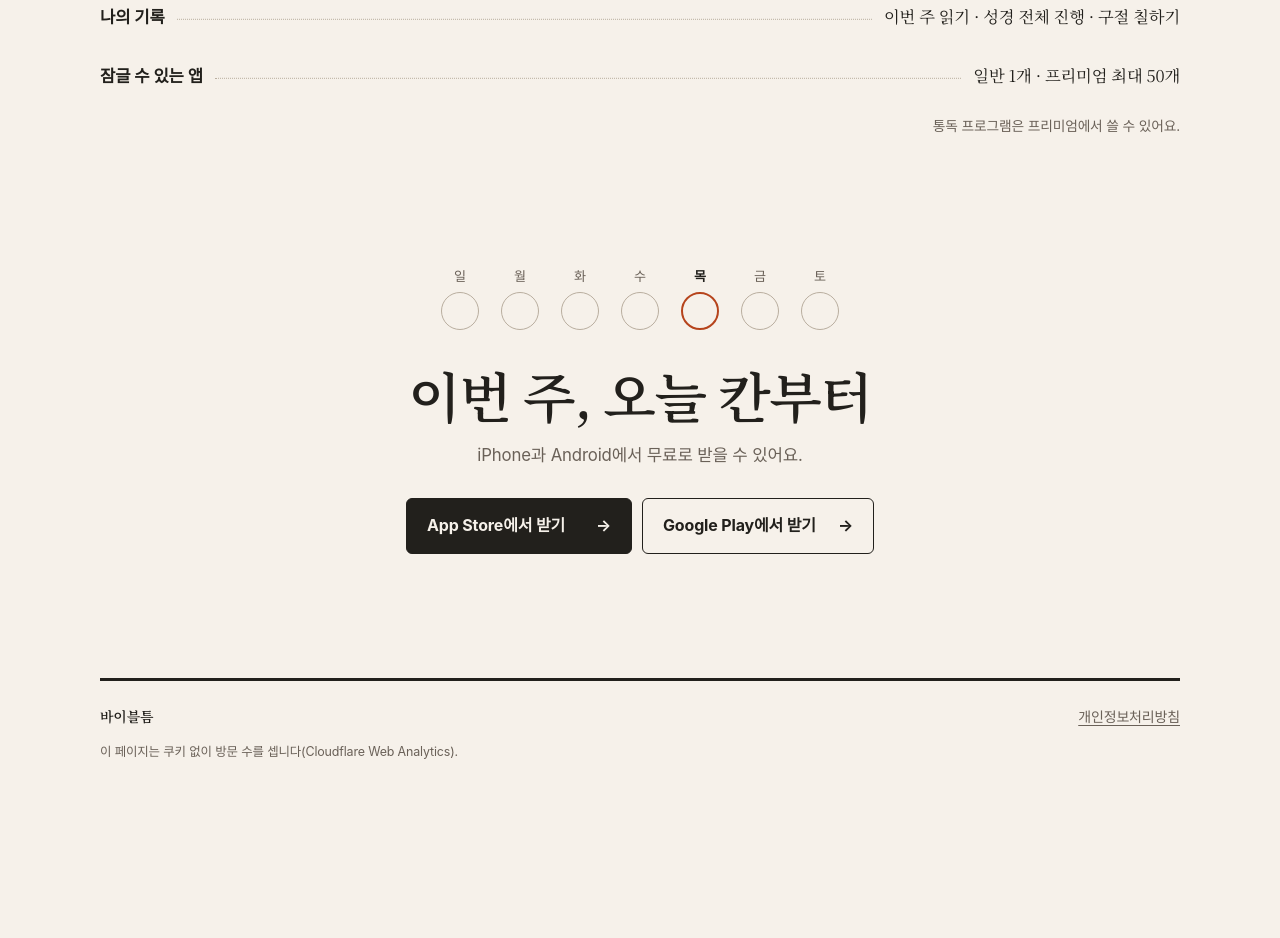
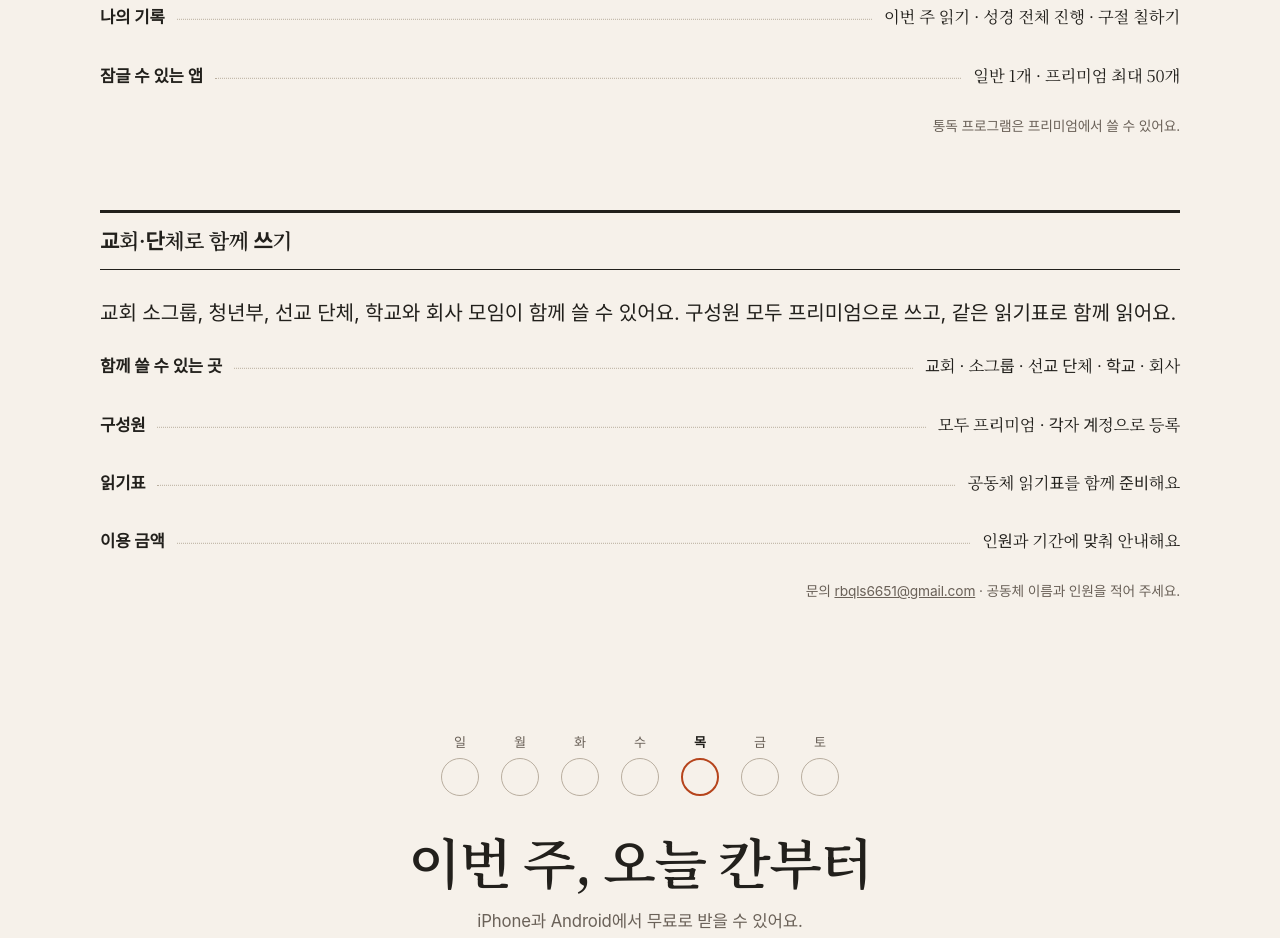
Before and after one commit to gyu-bin/bibleteum-privacy, a plain HTML site: page get/index.html in a window 1280 px wide. Shown: the part 3295-4233 px from the top of the page. Before the commit the page ends 4089 px from the top, so only its background shows below. Drawn offline with Linux system fonts and the light colour scheme.

Commit message:
앱 받기 페이지에 교회·단체로 함께 쓰기 안내 추가
교회 소그룹·선교 단체·학교·회사 모임이 구성원 프리미엄과 공동체 읽기표로 함께 쓸 수 있다는 안내와 문의 메일을 적는다. 가격은 인원과 기간에 맞춰 안내한다. 모임 초대 화면에서는 숨긴다(PD-388).

Co-Authored-By: Claude Opus 5.5 <noreply@anthropic.com>

```diff
--- a/get/index.html
+++ b/get/index.html
@@ -114,6 +114,18 @@
       <p class="fineprint">통독 프로그램은 프리미엄에서 쓸 수 있어요.</p>
     </section>
 
+    <section class="wrap contents" id="together" aria-labelledby="together-title">
+      <h2 id="together-title">교회·단체로 함께 쓰기</h2>
+      <p class="lead">교회 소그룹, 청년부, 선교 단체, 학교와 회사 모임이 함께 쓸 수 있어요. 구성원 모두 프리미엄으로 쓰고, 같은 읽기표로 함께 읽어요.</p>
+      <dl class="ledger">
+        <div><dt>함께 쓸 수 있는 곳</dt><dd>교회 · 소그룹 · 선교 단체 · 학교 · 회사</dd></div>
+        <div><dt>구성원</dt><dd>모두 프리미엄 · 각자 계정으로 등록</dd></div>
+        <div><dt>읽기표</dt><dd>공동체 읽기표를 함께 준비해요</dd></div>
+        <div><dt>이용 금액</dt><dd>인원과 기간에 맞춰 안내해요</dd></div>
+      </dl>
+      <p class="fineprint">문의 <a href="mailto:rbqls6651@gmail.com?subject=%EB%B0%94%EC%9D%B4%EB%B8%94%ED%8B%88%20%EB%8B%A8%EC%B2%B4%20%EC%9D%B4%EC%9A%A9%20%EB%AC%B8%EC%9D%98">rbqls6651@gmail.com</a> · 공동체 이름과 인원을 적어 주세요.</p>
+    </section>
+
     <section class="wrap closing" id="get" aria-labelledby="get-title">
       <ol class="week" aria-hidden="true">
         <li>일</li><li>월</li><li>화</li><li>수</li><li>목</li><li>금</li><li>토</li>
```
